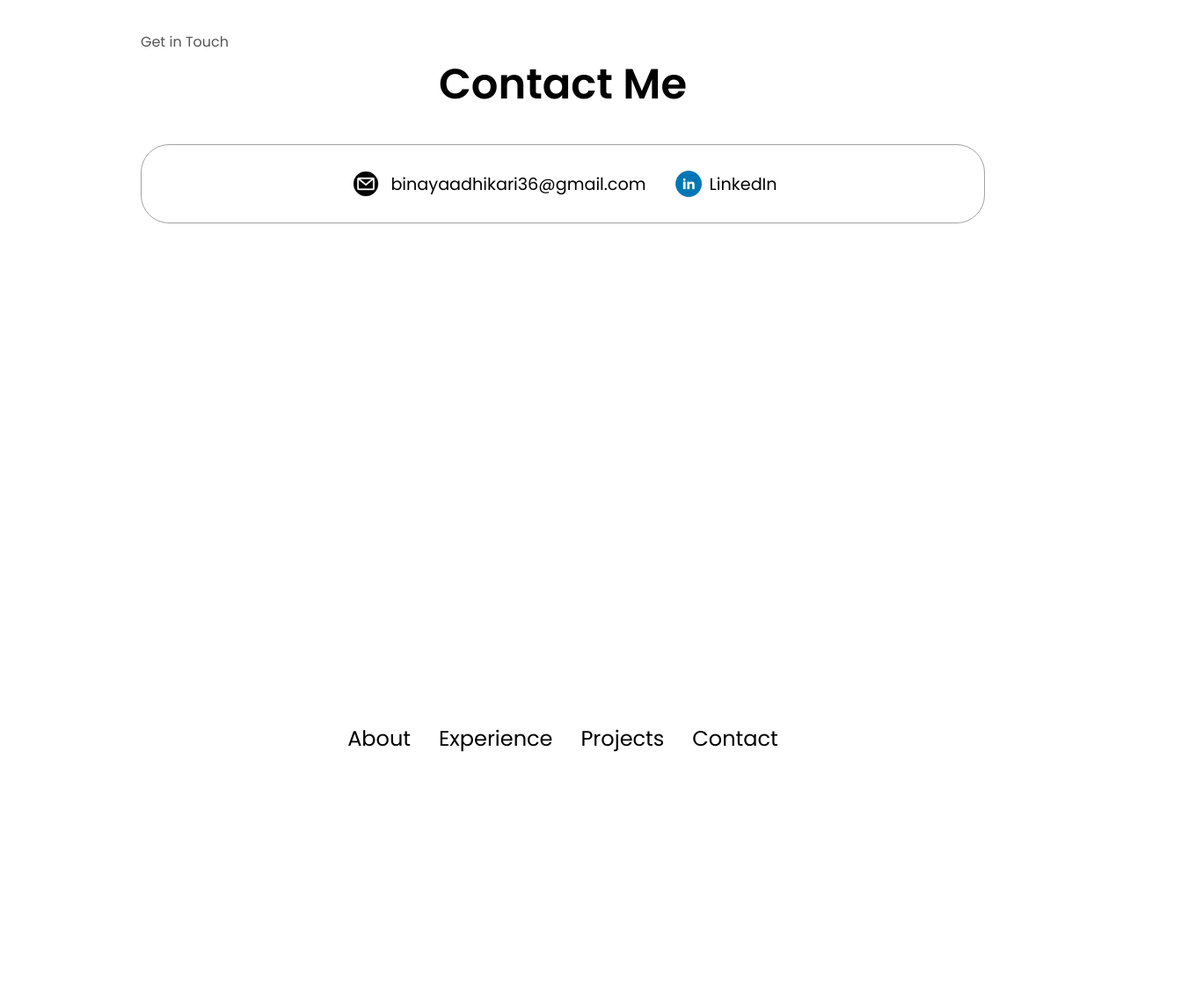
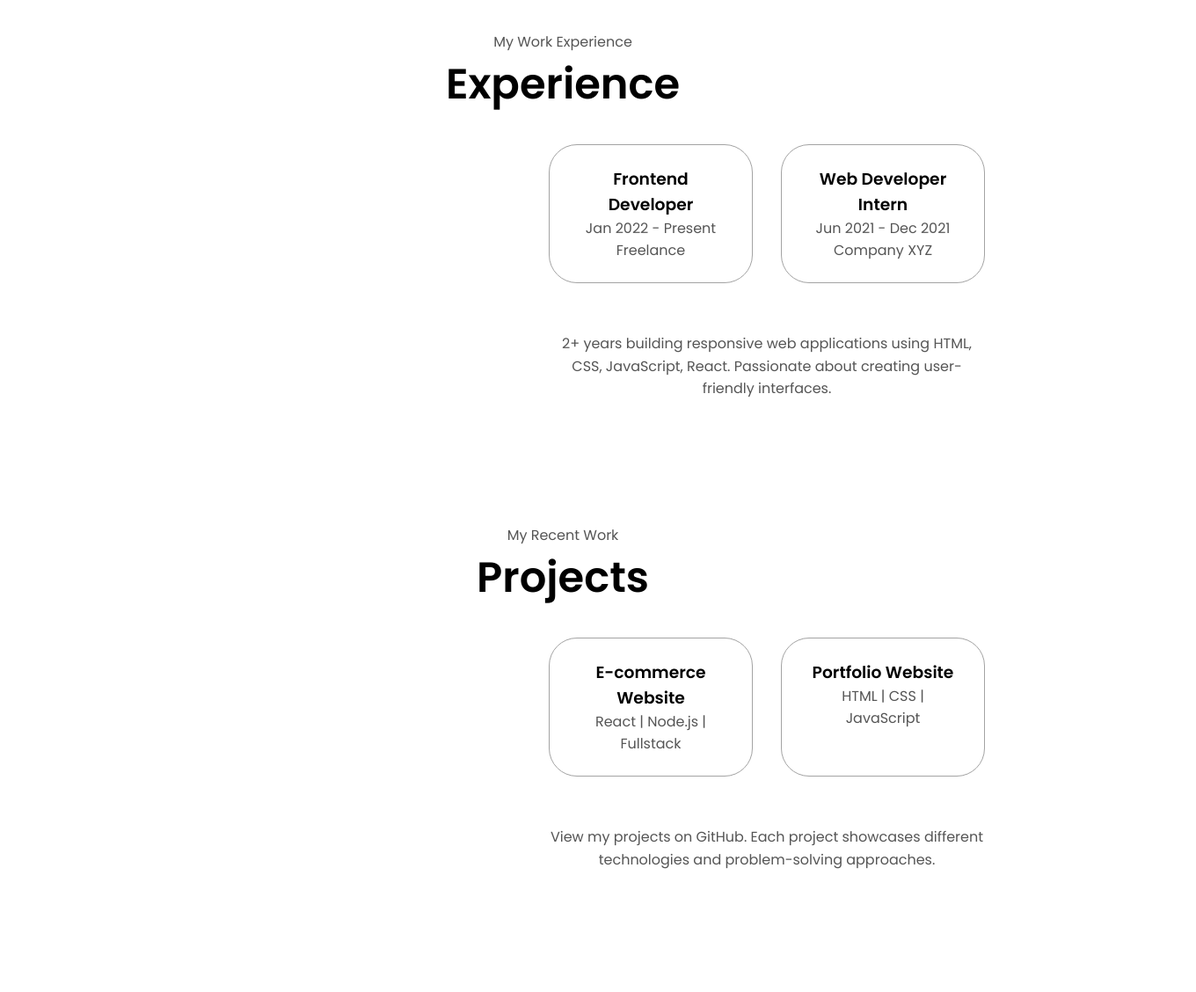
Before and after one commit to BinayaDev/Portfolio, a plain HTML site: page index.html in a window 1280 px wide. Shown: the part 1661-2789 px from the top of the page at 88% size, 1360 px wide, since content can reach past the window. Before the commit the page ends 2640 px from the top, so only its background shows below. Drawn offline with Linux system fonts and the light colour scheme.

Commit message:
some changes in my portfolio

```diff
--- a/index.html
+++ b/index.html
@@ -1,4 +1,5 @@
 <!DOCTYPE html>
+<!-- START: Document Head -->
 <html lang="en">
 <head>
     <meta charset="UTF-8">
@@ -7,6 +8,9 @@
     <link rel="stylesheet" href="portfolio.css">
     <link rel="stylesheet" href="mediaquaries.css">
 </head>
+<!-- END: Document Head -->
+
+<!-- START: Navigation Section -->
 <body>
     <nav id="desktop-nav">
 <div class="logo">Binaya adhikari</div>
@@ -35,6 +39,9 @@
             </div>
         </div>
     </nav>
+<!-- END: Navigation Section -->
+
+<!-- START: Profile/Hero Section -->
     <section id="profile">
         <div class="section__pic-container">
             <img src="assets/profilepicture.jpeg" alt="Binaya adhikari profile picture">
@@ -59,16 +66,19 @@
                 <img src="assets/linkedinlogo.jpeg"
                 alt="My linkedin profile"
                 class="icon"
-                onclick="location.href='https://www.linkedin.com/in/binaya-adhikari-322a36301?utm_source=share_via&utm_content=profile&utm_medium=member_android' "
+onclick="location.href='https://www.linkedin.com/in/binaya-adhikari-322a36301?utm_source=share_via&utm_content=profile&utm_medium=member_android'"
                 />
                    <img src="assets/githublogo.jpeg"
                    alt="My Github profile"
                 class="icon"
-                onclick="location.href='https://github.com/BinayaDev' "
+onclick="location.href='https://github.com/BinayaDev'"
                 />
             </div>
         </div>
     </section>
+<!-- END: Profile/Hero Section -->
+
+<!-- START: About Section -->
     <section id="about">
         <p class="section__text__p1">Get To Know More</p>
         <h1 class="title">About Me</h1>
@@ -100,7 +110,7 @@
                 </div>
                 <div class="text-container">
                     <p>
-                        Lorem ipsum dolor sit amet consectetur adipisicing elit. Ab voluptates aliquam modi nostrum nobis, optio nulla porro illo saepe assumenda ex molestias quae repellat. Pariatur obcaecati, aperiam velit ab commodi architecto similique fugit. Blanditiis atque ad molestias iusto quibusdam, facere inventore nemo voluptatem? Quia, non consequatur aut necessitatibus sapiente sint?
+                        I’m a Frontend Developer and student, skilled in <strong>HTML, CSS, JavaScript, Python, C, and Java</strong>. I love creating responsive, user-friendly websites and am currently exploring <strong>Machine Learning</strong> to expand my skills.
                     </p>
                 </div>
             </div>
@@ -111,9 +121,75 @@
        onclick="location.href='./#experience'"
        />
     </section>
+<!-- END: About Section -->
 
-    <section id="Contact">
-           <p class="section_text_p1">Get in Touch</p>
+<!-- START: Experience Section -->
+    <section id="experience">
+        <p class="section__text__p1">My Work Experience</p>
+        <h1 class="title">Experience</h1>
+        <div class="section-container">
+            <div class="section__pic-container">
+                <!--need to add experience-->
+                <div class="about-pic-placeholder"></div>
+            </div>
+            <div class="about-details-container">
+                <div class="about-containers">
+                    <div class="details-container">
+                        <h3>Frontend Developer</h3>
+                        <p>Jan 2022 - Present<br>Freelance</p>
+                    </div>
+                    <div class="details-container">
+                        <h3>Web Developer Intern</h3>
+                        <p>Jun 2021 - Dec 2021<br>Company XYZ</p>
+                    </div>
+                </div>
+                <div class="text-container">
+                    <p>2+ years building responsive web applications using HTML, CSS, JavaScript, React. Passionate about creating user-friendly interfaces.</p>
+                </div>
+            </div>
+        </div>
+        <img src="assets/arrow icon.jpg"
+             alt="Arrow icon"
+             class="icon arrow"
+             onclick="location.href='./#projects'"/>
+    </section>
+<!-- END: Experience Section -->
+
+<!-- START: Projects Section -->
+    <section id="projects">
+        <p class="section__text__p1">My Recent Work</p>
+        <h1 class="title">Projects</h1>
+        <div class="section-container">
+            <div class="section__pic-container">
+                <!-- need to add projects -->
+                <div class="about-pic-placeholder"></div>
+            </div>
+            <div class="about-details-container">
+                <div class="about-containers">
+                    <div class="details-container">
+                        <h3>E-commerce Website</h3>
+                        <p>React | Node.js | Fullstack</p>
+                    </div>
+                    <div class="details-container">
+                        <h3>Portfolio Website</h3>
+                        <p>HTML | CSS | JavaScript</p>
+                    </div>
+                </div>
+                <div class="text-container">
+                    <p>View my projects on GitHub. Each project showcases different technologies and problem-solving approaches.</p>
+                </div>
+            </div>
+        </div>
+        <img src="assets/arrow icon.jpg"
+             alt="Arrow icon"
+             class="icon arrow"
+             onclick="location.href='./#contact'"/>
+    </section>
+<!-- END: Projects Section -->
+
+<!-- START: Contact Section -->
+    <section id="contact">
+<p class="section__text__p1">Get in Touch</p>
       <h1 class="title">Contact Me</h1>
       <div class="contact-info-upper-container">
         <div class="contact-info-container">
@@ -130,10 +206,13 @@
             alt="LinkedIn icon"
             class="icon contact-icon"
           />
-          <p><a href="https://www.linkedin.com/in/binaya-adhikari-322a36301?utm_source=share_via&utm_content=profile&utm_medium=member_android' ">LinkedIn</a></p>
+          <p><a href="https://www.linkedin.com/in/binaya-adhikari-322a36301?utm_source=share_via&utm_content=profile&utm_medium=member_android'">LinkedIn</a></p>
         </div>
       </div>
     </section>
+<!-- END: Contact Section -->
+
+<!-- START: Footer Section -->
     <footer>
       <nav>
         <div class="nav-links-container">
@@ -146,9 +225,10 @@
         </div>
       </nav>
     </footer>
+<!-- END: Footer Section -->
 
-    </section>
-
+<!-- START: Scripts -->
     <script src="portfolio.js"></script>
+<!-- END: Scripts -->
 </body>
 </html>
--- a/portfolio.css
+++ b/portfolio.css
@@ -250,6 +250,21 @@ color: white;
 
 .about-details-container {
     display: flex;
+
+    .text-container {
+        margin-top: 1.5rem;
+        text-align: center;
+        font-size: 1rem;
+        line-height: 1.6;
+        color: #333;
+        max-width: 600px;
+        margin-left: auto;
+        margin-right: auto;
+    }
+
+    .text-container p strong {
+        color: lightskyblue;
+    }
    /* justify-content: center; */
     flex-direction: column;
     gap: 2rem;
@@ -294,11 +309,11 @@ color: white;
 }
 
 /* contact */
-#contact {
+#experience, #projects, #contact {
   display: flex;
   justify-content: center;
   flex-direction: column;
-  height: 70vh;
+  height: fit-content;
 }
 
 .contact-info-upper-container {
```
